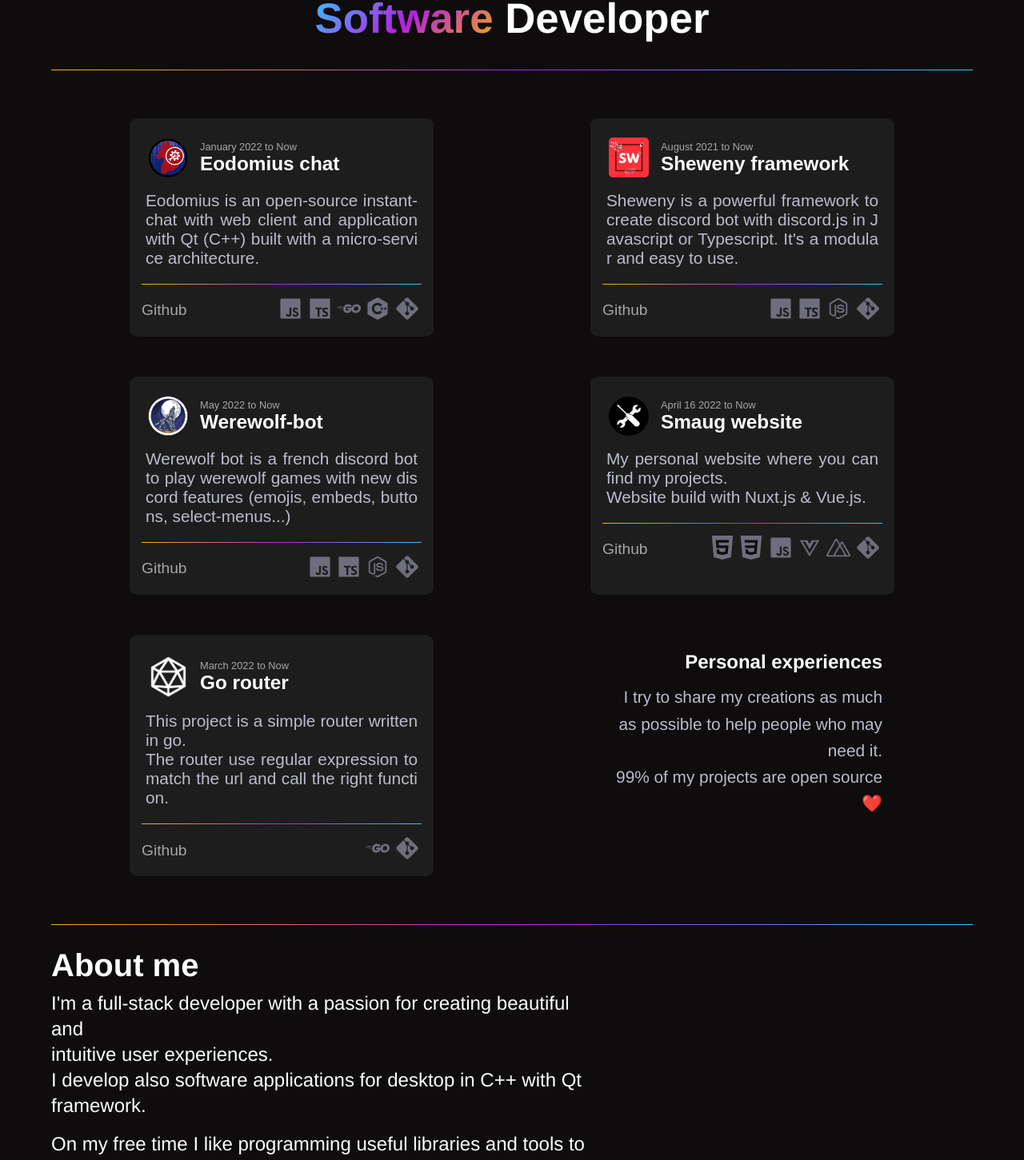
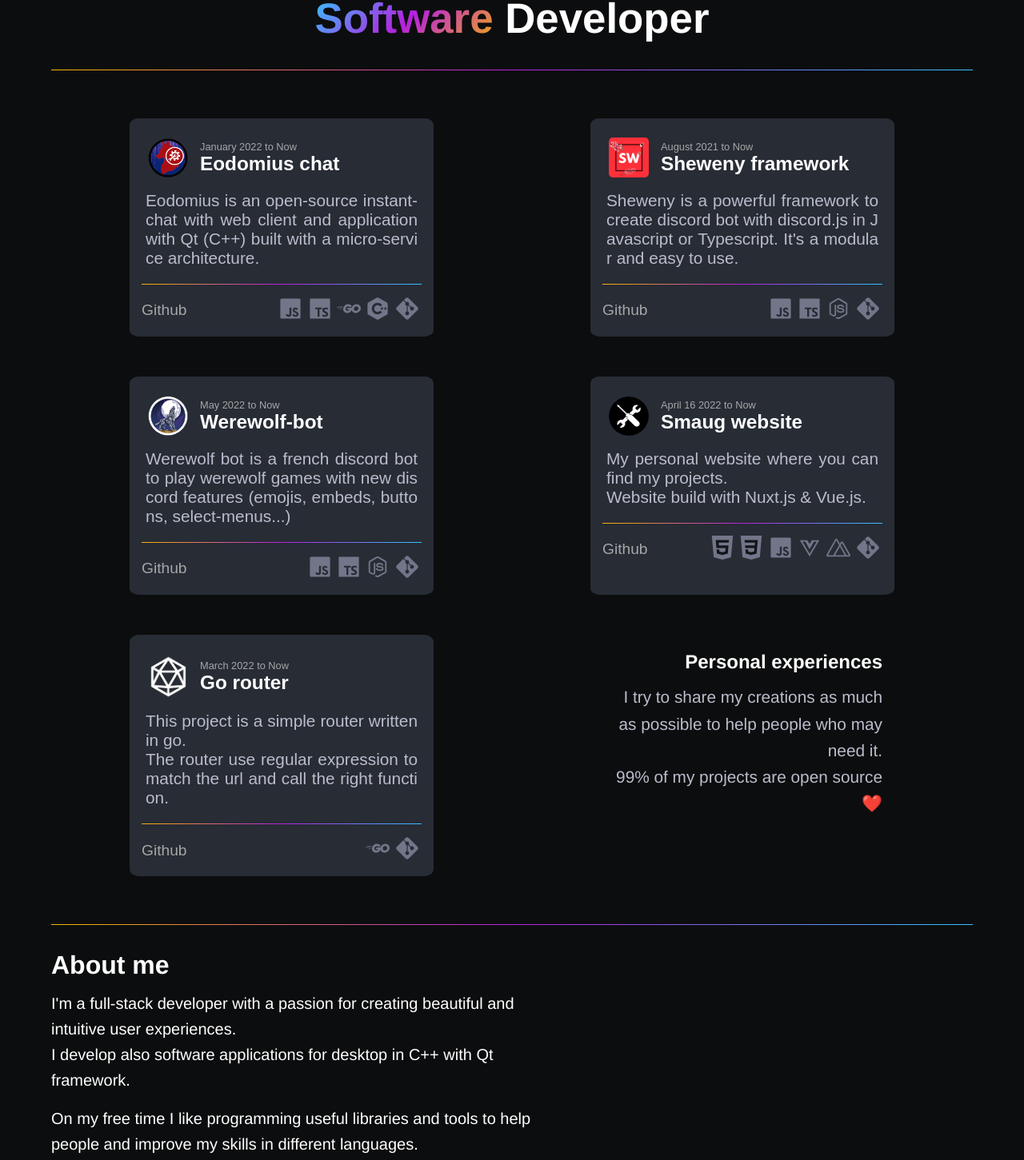
Before and after one commit to Smaug6739/smaug-website, a Nuxt app: page / in a window 1280 px wide. Shown: the part 207-1658 px from the top of the page at 80% size. Built offline with nearby package versions, Linux system fonts and the light colour scheme.

Commit message:
Fix style

```diff
--- a/app.vue
+++ b/app.vue
@@ -7,8 +7,3 @@
     <Footer />
   </div>
 </template>
-<script>
-export default {
-  name: "App",
-};
-</script>
--- a/assets/css/main.css
+++ b/assets/css/main.css
@@ -4,7 +4,7 @@
 }
 
 body {
-  background-color: #0e0c0c;
+  background-color: #0c0d0e;
   color: #fff;
   font-size: 1.3rem;
   font-family: Avenir, Helvetica, Arial, sans-serif;
--- a/assets/scss/_theme-variables.scss
+++ b/assets/scss/_theme-variables.scss
@@ -35,6 +35,6 @@
 // THEME VARIABLES
 $font-text: #bbbccc;
 
-$dark: #0e0c0c;
-$dark-dimmed-1: #1d1d1d;
+$dark: #0c0d0e;
+$dark-dimmed-1: #272c35;
 $dark-dimmed-2: #4d5358;
--- a/assets/scss/main.scss
+++ b/assets/scss/main.scss
@@ -2,8 +2,9 @@
   margin: 0;
   padding: 0;
 }
+
 body {
-  background-color: #0e0c0c;
+  background-color: #0c0d0e;
   color: #fff;
   font-size: 1.3rem;
   font-family: Avenir, Helvetica, Arial, sans-serif;
@@ -14,6 +15,7 @@
   flex-direction: column;
   height: 100vh;
 }
+
 ul,
 li {
   list-style: none;
@@ -27,6 +29,7 @@
   background-clip: text;
   -webkit-text-fill-color: transparent;
 }
+
 .linear-gradient-inverse {
   background: linear-gradient(-45deg, #f7b500, #b620e0, #32c5ff);
   -webkit-background-clip: text;
@@ -43,6 +46,7 @@
   width: 90%;
   margin: auto;
 }
+
 hr {
   margin-top: 15px;
   margin-bottom: 15px;
@@ -50,4 +54,5 @@
   height: 1px;
   border: none;
 }
+
 //   background: linear-gradient(-45deg, #f7b500, #b620e0, #32c5ff);
--- a/components/about.component.vue
+++ b/components/about.component.vue
@@ -26,18 +26,25 @@
 p {
   margin-bottom: 1rem;
 }
+
 h3 {
-  font-size: 2.5rem;
+  font-size: 2rem;
 }
+
 p {
   font-size: 1.5rem;
+}
+
+p {
+  font-size: 20px;
 }
 
 .description {
   text-align: left;
   line-height: 2rem;
-  width: 60%;
+  width: 70%;
 }
+
 @media (max-width: 48em) {
   .description {
     width: 100%;
```
Also changed, not shown: 1 other file (tests, documents, lock files or other folders).
